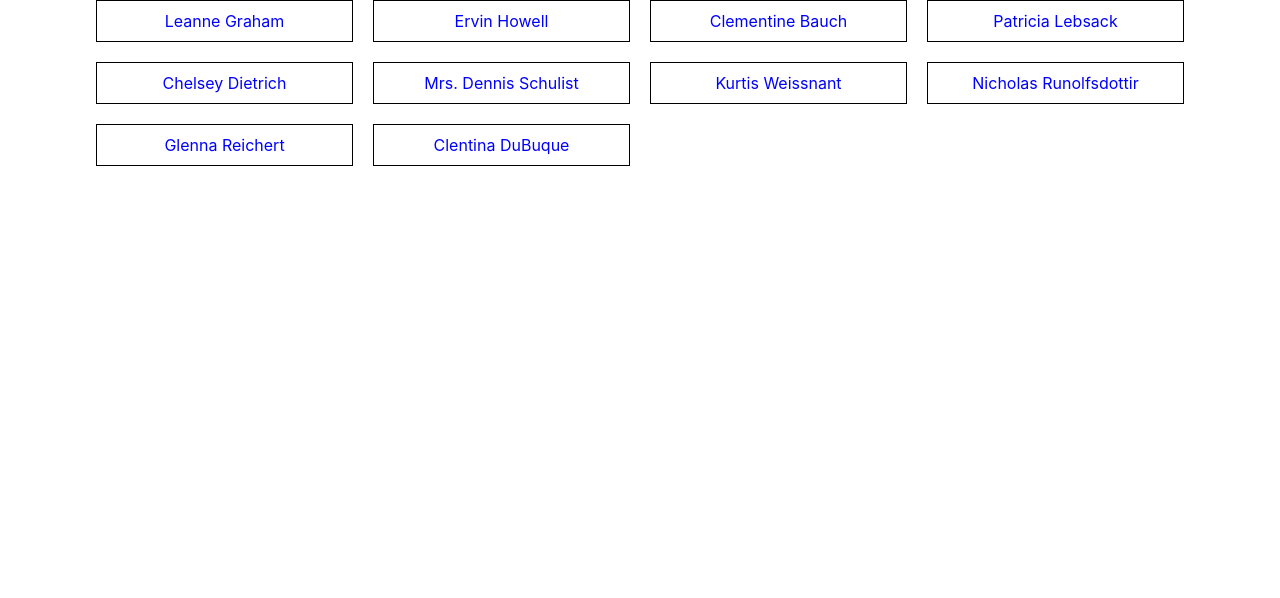
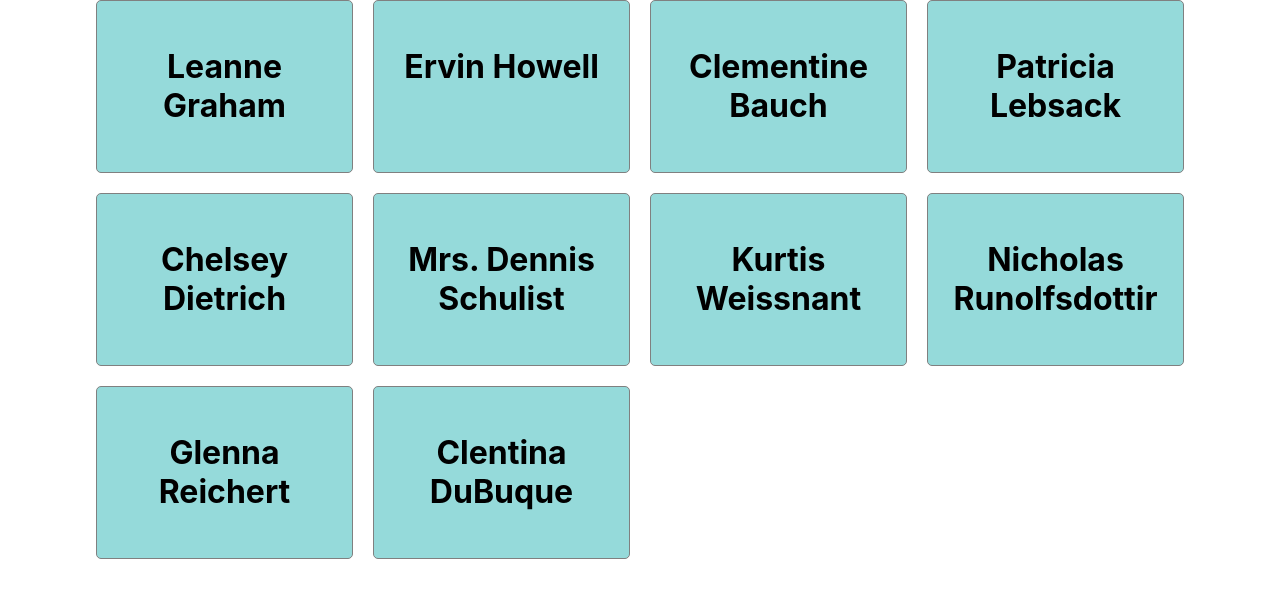
Before and after one commit to msbsoft/monsters-rolodex, a React (Create React App) app: page / in a window 1280 px wide. Shown: the top 598 px of the page. Built offline with nearby package versions, Linux system fonts and the light colour scheme.

Commit message:
Moved card rendering to card component

```diff
--- a/src/components/card-list/card-list-component.jsx
+++ b/src/components/card-list/card-list-component.jsx
@@ -1,15 +1,12 @@
 import React from "react"
 import "./card-list.style.css"
+import Card from "../card/card.component"
 
 const CardList = (props) =>{
 
     return (
         <div className="card-list">
-            {props.monsters.map(monster => (
-                <div className="card" key={monster.id}>
-                    {monster.name}
-                </div>
-            ))}
+            {props.monsters.map(monster => <Card monster={monster}/>)}
         </div>
     )
 }
--- /dev/null
+++ b/src/components/card/card.component.jsx
@@ -0,0 +1,12 @@
+import "./card.style.css"
+
+const Card = (props) => {
+
+    return (
+        <div key={props.monster.id} className="card-container">
+            <h1>{props.monster.name}</h1>
+        </div>
+    )
+}
+
+export default Card
--- /dev/null
+++ b/src/components/card/card.style.css
@@ -0,0 +1,17 @@
+.card-container{
+    display: flex;
+    flex-direction: column;
+    background-color: #95dada;
+    border: 1px solid grey;
+    border-radius: 5px;
+    padding: 25px;
+    cursor: pointer;
+    -moz-osx-font-smoothing: grayscale;
+    backface-visibility: hidden;
+    transform: translateZ(0);
+    transition: transform 0.25s ease-out;
+}
+
+.card-container:hover {
+    transform: scale(1.05);
+  }
```
